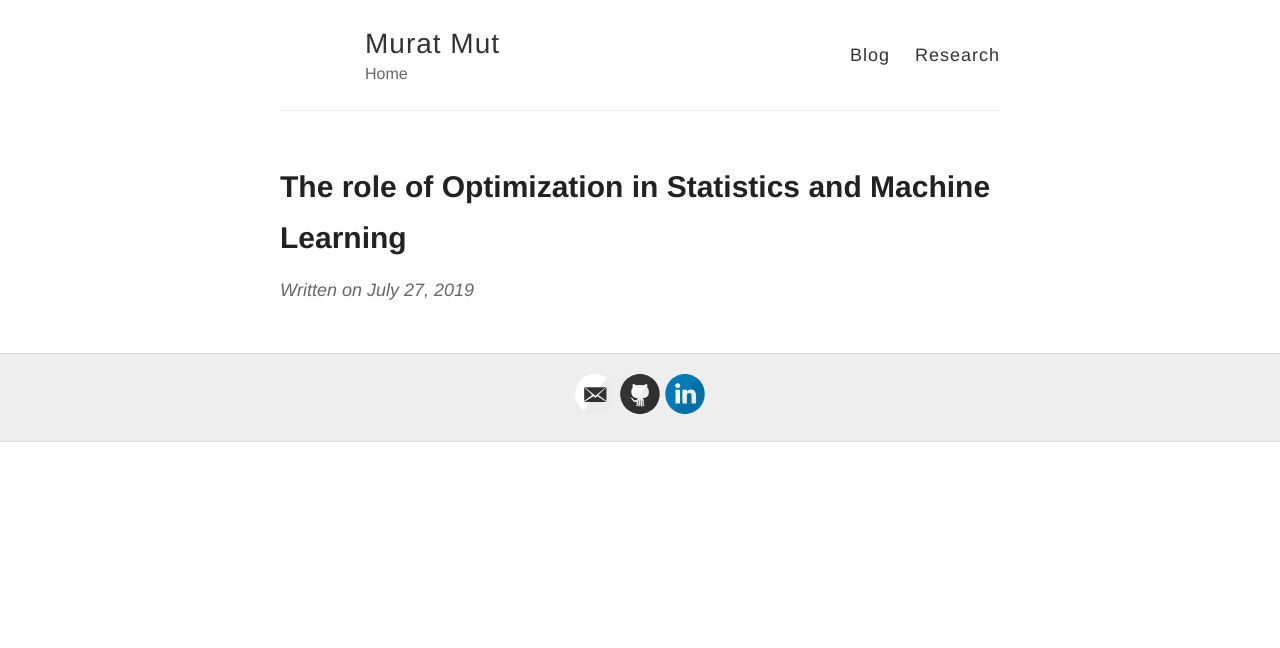
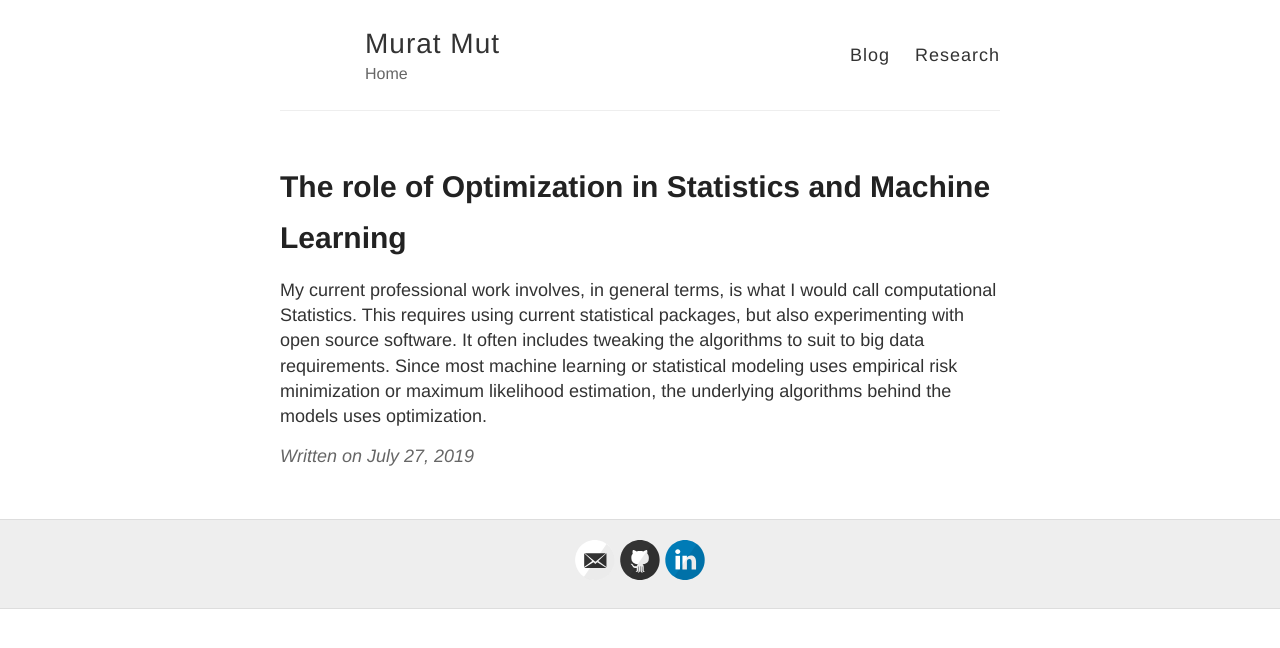
Before and after one commit to muratmut/muratmut.github.io, a Jekyll site: the page built from _posts/2019-7-27-role-optimization-in-ml.md, in a window 1280 px wide. Shown: the top 648 px of the page. Built offline with Jekyll 4.4.1, drawn with Linux system fonts in a browser that asks for light colours.

Commit message:
Update 2019-7-27-role-optimization-in-ml.md

```diff
--- a/_posts/2019-7-27-role-optimization-in-ml.md
+++ b/_posts/2019-7-27-role-optimization-in-ml.md
@@ -4,3 +4,5 @@ title: The role of Optimization in Statistics and Machine Learning
 ---
 
 <script src="https://cdn.mathjax.org/mathjax/latest/MathJax.js?config=TeX-AMS-MML_HTMLorMML" type="text/javascript"></script>
+
+My current professional work involves, in general terms, is what I would call computational Statistics. This requires using current statistical packages, but also experimenting with open source software. It often includes tweaking the algorithms to suit to big data requirements. Since most machine learning or statistical modeling uses empirical risk minimization or maximum likelihood estimation, the underlying algorithms behind the models uses optimization.
```
